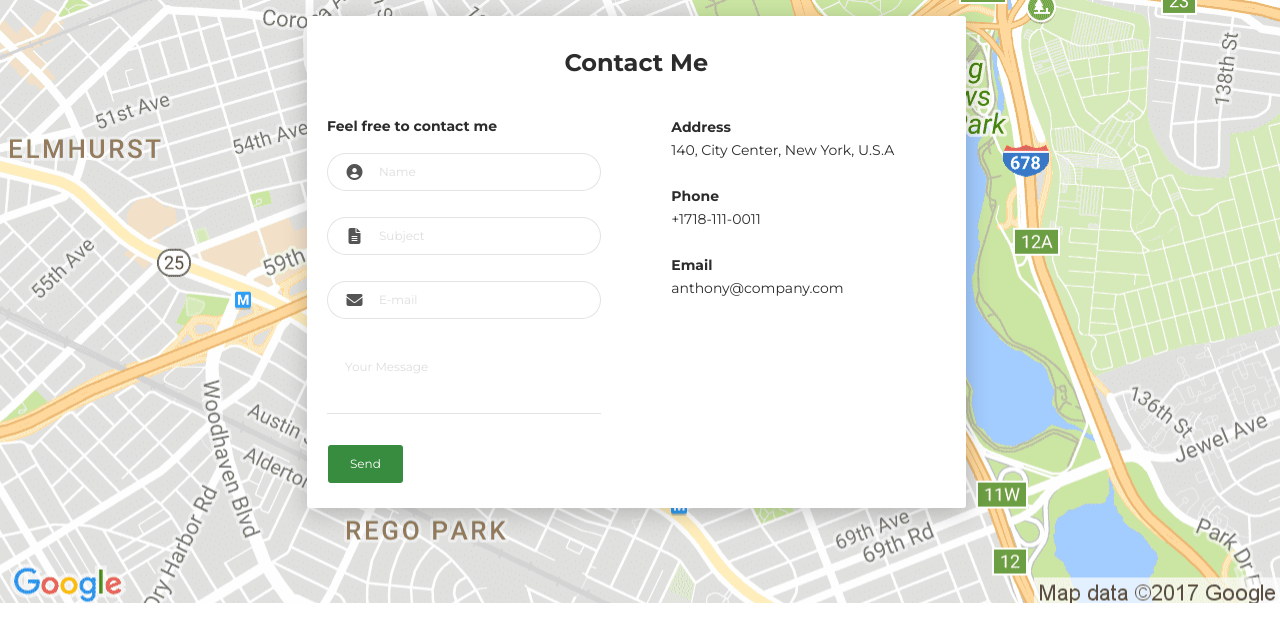
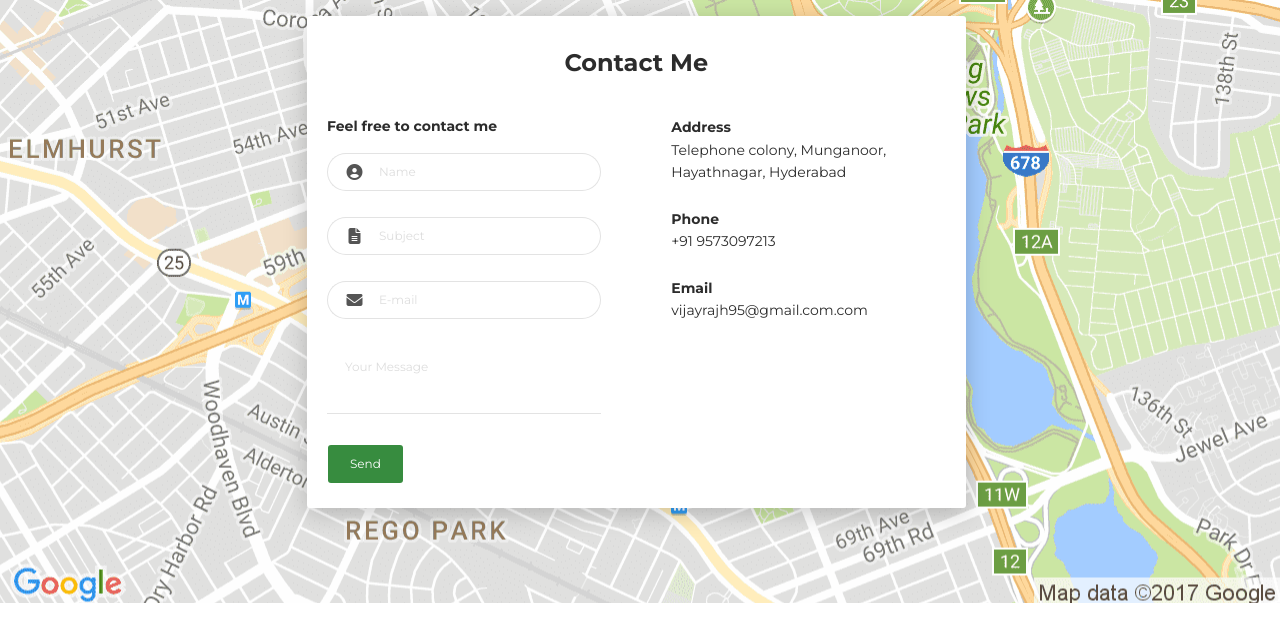
Before and after one commit to rajkumarvijay/my-resume-, a plain HTML site: page index.html in a window 1280 px wide. Shown: the part 4660-5278 px from the top of the page. Drawn offline with Linux system fonts and the light colour scheme.

Commit message:
Update index.html

```diff
--- a/index.html
+++ b/index.html
@@ -500,11 +500,11 @@
                 <div class="col-md-6">
                   <div class="card-body">
                     <p class="mb-0"><strong>Address </strong></p>
-                    <p class="pb-2">140, City Center, New York, U.S.A</p>
+                    <p class="pb-2">Telephone colony, Munganoor, Hayathnagar, Hyderabad</p>
                     <p class="mb-0"><strong>Phone</strong></p>
-                    <p class="pb-2">+1718-111-0011</p>
+                    <p class="pb-2">+91 9573097213</p>
                     <p class="mb-0"><strong>Email</strong></p>
-                    <p>anthony@company.com</p>
+                    <p>vijayrajh95@gmail.com.com</p>
                   </div>
                 </div>
               </div>
```
